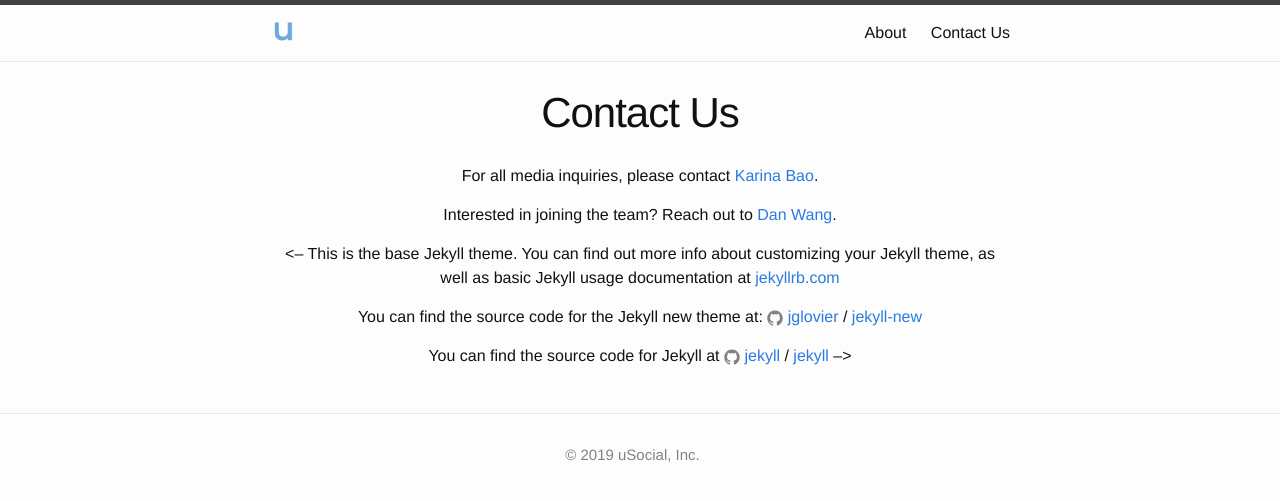
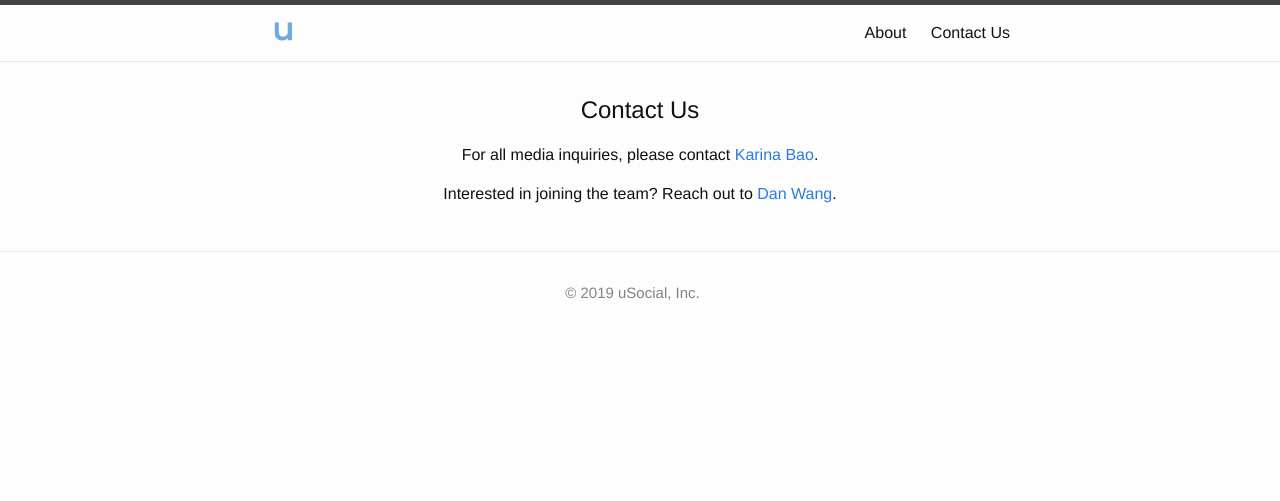
Before and after one commit to danwang1995/danwang1995.github.io, a Jekyll site: the page built from about.md, in a window 1280 px wide. Shown: the top 501 px of the page. Built offline with Jekyll 4.4.1, drawn with Linux system fonts in a browser that asks for light colours.

Commit message:
Update about.md

```diff
--- a/about.md
+++ b/about.md
@@ -4,15 +4,13 @@ title: About
 permalink: /about/
 ---
 
-<header class="post-header">
-  <h1 class="post-title">Contact Us</h1>
-</header>
+<h2>Contact Us</h2>
 
 For all media inquiries, please contact <a href="https://www.linkedin.com/in/karinabao/">Karina Bao</a>.
 
 Interested in joining the team? Reach out to <a href="https://www.linkedin.com/in/danwenwang/">Dan Wang</a>.
 
-<--
+<!--
 This is the base Jekyll theme. You can find out more info about customizing your Jekyll theme, as well as basic Jekyll usage documentation at [jekyllrb.com](https://jekyllrb.com/)
 
 You can find the source code for the Jekyll new theme at:
```
